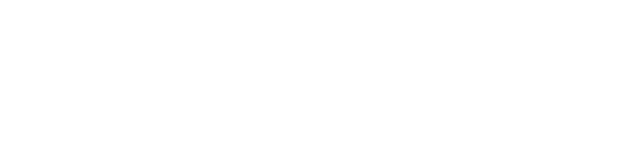
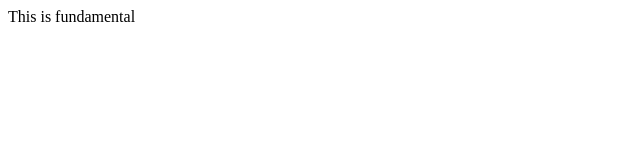
Before and after one commit to AngelMarcelino/gittest, a website built with webpack: page index.html in a window 1280 px wide. Shown: the whole page, without its empty margins (0-640 px from the left). Built offline with nearby package versions, Linux system fonts and the light colour scheme.

Commit message:
Changed index.html

```diff
--- a/index.html
+++ b/index.html
@@ -7,6 +7,7 @@
     <title>Document</title>
 </head>
 <body>
+    This is fundamental
     <script src="./dist/main.bundle.js"></script>
 </body>
 </html>
```
